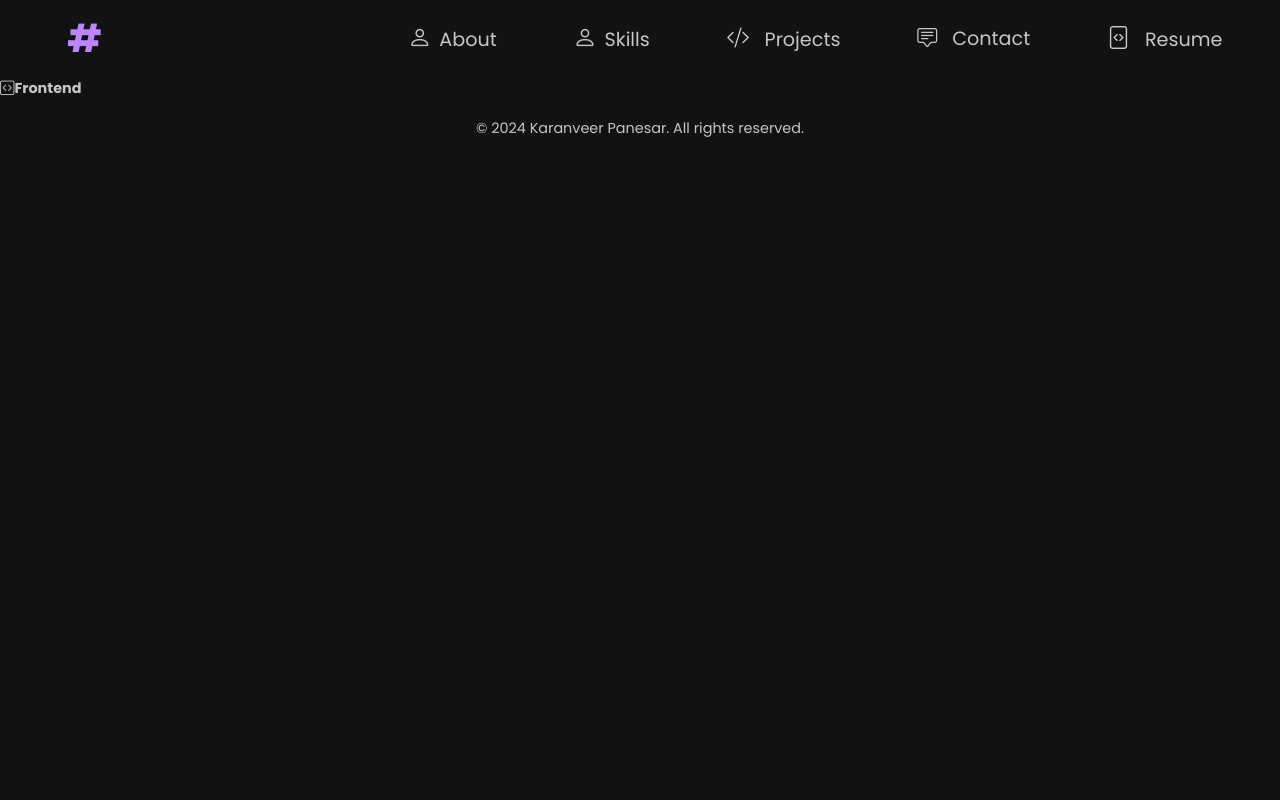
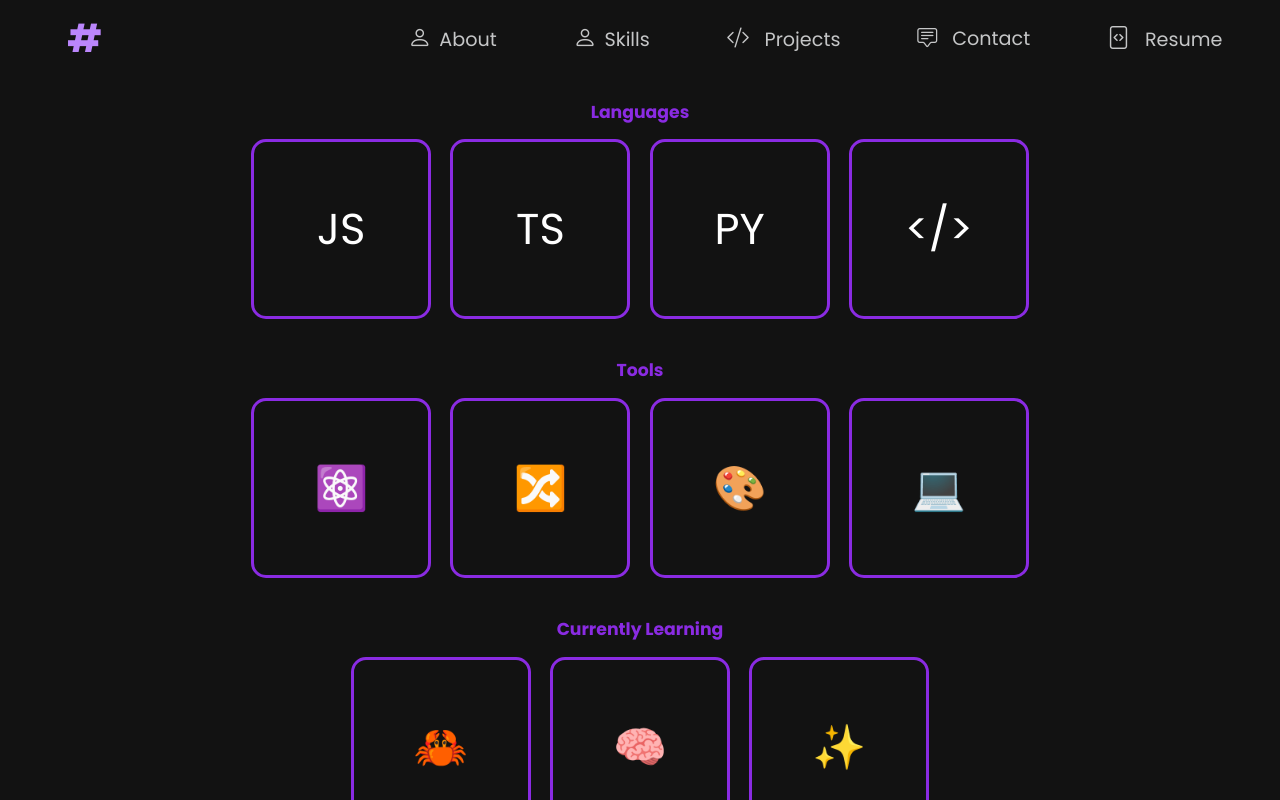
Before and after one commit to kpanesar88/portfolio, a Next.js app: page /skills in a window 1280 px wide. Built offline with nearby package versions, Linux system fonts and the light colour scheme; a web font is replaced by a local one.

Commit message:
skills updated

```diff
--- /dev/null
+++ b/app/page-components/skillspage-components/skillspage.css
@@ -0,0 +1,162 @@
+/* ===== GLOBAL STYLES ===== */
+.portfolio-container {
+  max-width: 1200px;
+  margin: 0 auto;
+  padding: 2rem;
+  font-family: 'Arial', sans-serif;
+  color: #e0e0e0;
+  background: #121212;
+}
+
+h1 {
+  color: #8a2be2;
+  text-align: center;
+  margin: 3rem 0;
+  font-size: 2.8rem;
+}
+
+h2 {
+  color: #8a2be2;
+  font-size: 1.8rem;
+  margin: 2rem 0 1.5rem;
+  text-align: center;
+}
+
+/* ===== SKILLS SECTION ===== */
+.skills-grid {
+  display: flex;
+  flex-wrap: wrap;
+  justify-content: center;
+  gap: 2rem;
+  margin-bottom: 4rem;
+}
+
+.skill-card {
+  background: #121212;
+  border: 3px solid #8a2be2;
+  border-radius: 15px;
+  width: 180px;
+  height: 180px;
+  display: flex;
+  flex-direction: column;
+  align-items: center;
+  justify-content: center;
+  transition: all 0.3s ease;
+  position: relative;
+  overflow: hidden;
+}
+
+.skill-icon {
+  font-size: 4.5rem;
+  transition: all 0.3s ease;
+  color: #ffffff;
+}
+
+.skill-name {
+  position: absolute;
+  bottom: -50px;
+  opacity: 0;
+  transition: all 0.3s ease;
+  font-size: 1.2rem;
+  text-align: center;
+  width: 100%;
+  padding: 0.8rem 0;
+  background: rgba(138, 43, 226, 0.9);
+  color: white;
+}
+
+.skill-card:hover {
+  background: #8a2be2;
+  transform: translateY(-8px);
+  box-shadow: 0 15px 25px rgba(138, 43, 226, 0.6);
+}
+
+.skill-card:hover .skill-name {
+  bottom: 0;
+  opacity: 1;
+}
+
+/* ===== TIMELINE SECTION ===== */
+.timeline {
+  position: relative;
+  padding: 3rem 0;
+}
+
+.timeline::before {
+  content: '';
+  position: absolute;
+  left: 50%;
+  top: 0;
+  bottom: 0;
+  width: 3px;
+  background: #8a2be2;
+  transform: translateX(-50%);
+}
+
+.timeline-item {
+  width: 100%;
+  margin-bottom: 4rem;
+  position: relative;
+}
+
+.timeline-item.left {
+  padding-right: 50%;
+  text-align: right;
+}
+
+.timeline-item.right {
+  padding-left: 50%;
+  text-align: left;
+}
+
+.timeline-content {
+  padding: 2rem;
+  background: #1e1e1e;
+  border-radius: 12px;
+  border: 2px solid #8a2be2;
+  transition: all 0.3s ease;
+}
+
+.timeline-content:hover {
+  transform: translateY(-5px);
+  box-shadow: 0 10px 20px rgba(138, 43, 226, 0.4);
+}
+
+.timeline-icon {
+  font-size: 2rem;
+  color: #8a2be2;
+  margin-bottom: 1rem;
+}
+
+.timeline-year {
+  color: #8a2be2;
+  font-weight: bold;
+  font-size: 1.1rem;
+  margin: 0.5rem 0;
+}
+
+.timeline-desc {
+  margin: 0;
+  line-height: 1.6;
+}
+
+/* ===== RESPONSIVE DESIGN ===== */
+@media (max-width: 768px) {
+  .timeline::before {
+    left: 20px;
+  }
+  .timeline-item.left,
+  .timeline-item.right {
+    padding: 0 0 0 50px;
+    text-align: left;
+  }
+
+  .skill-card {
+    width: 140px;
+    height: 140px;
+  }
+
+  .skill-icon {
+    font-size: 3.5rem;
+  }
+}
--- /dev/null
+++ b/app/page-components/skillspage-components/skillspage.tsx
@@ -0,0 +1,74 @@
+import React from "react";
+import "./skillspage.css";
+
+const skills = [
+  // Languages
+  { name: "JavaScript", icon: "JS", category: "language" },
+  { name: "TypeScript", icon: "TS", category: "language" },
+  { name: "Python", icon: "PY", category: "language" },
+  { name: "HTML/CSS", icon: "</>", category: "language" },
+  // Tools
+  { name: "React", icon: "⚛️", category: "tool" },
+  { name: "Git", icon: "🔀", category: "tool" },
+  { name: "Figma", icon: "🎨", category: "tool" },
+  { name: "VS Code", icon: "💻", category: "tool" },
+  // Learning
+  { name: "Rust", icon: "🦀", category: "learning" },
+  { name: "AI/ML", icon: "🧠", category: "learning" },
+  { name: "Three.js", icon: "✨", category: "learning" },
+];
+
+const SimpleSkillsGrid = () => {
+  return (
+    <div className="skills-container">
+      <h1>My Skills</h1>
+
+      {/* Languages */}
+      <div className="category-section">
+        <h2>Languages</h2>
+        <div className="skills-grid">
+          {skills
+            .filter((skill) => skill.category === "language")
+            .map((skill, index) => (
+              <SkillCard key={index} skill={skill} />
+            ))}
+        </div>
+      </div>
+
+      {/* Tools */}
+      <div className="category-section">
+        <h2>Tools</h2>
+        <div className="skills-grid">
+          {skills
+            .filter((skill) => skill.category === "tool")
+            .map((skill, index) => (
+              <SkillCard key={index} skill={skill} />
+            ))}
+        </div>
+      </div>
+
+      {/* Learning */}
+      <div className="category-section">
+        <h2>Currently Learning</h2>
+        <div className="skills-grid">
+          {skills
+            .filter((skill) => skill.category === "learning")
+            .map((skill, index) => (
+              <SkillCard key={index} skill={skill} />
+            ))}
+        </div>
+      </div>
+    </div>
+  );
+};
+
+const SkillCard = ({ skill }: { skill: { name: string; icon: string } }) => {
+  return (
+    <div className="skill-card">
+      <div className="skill-icon">{skill.icon}</div>
+      <div className="skill-name">{skill.name}</div>
+    </div>
+  );
+};
+
+export default SimpleSkillsGrid;
--- a/app/skills/page.tsx
+++ b/app/skills/page.tsx
@@ -1,23 +1,11 @@
 'use client';
-import SectionDivider from 'app/sectiondivider/divider';
+import SimpleSkillsGrid from '../page-components/skillspage-components/skillspage';
 
-export default function SkillsPage() {
+export default function Skills() {
   return (
     <main className="skills-page">
-      <SectionDivider text="$SKILLS" />
+      <SimpleSkillsGrid/>
 
-      <div className="skills-container">
-        {/* Your skills content */}
-        <div className="skill-category">
-          <h2 className="category-title">
-            <i className="bi bi-code-square"></i>
-            Frontend
-          </h2>
-          <div className="skills-grid">
-            {/* Skill items here */}
-          </div>
-        </div>
-      </div>
     </main>
   );
 }
```
